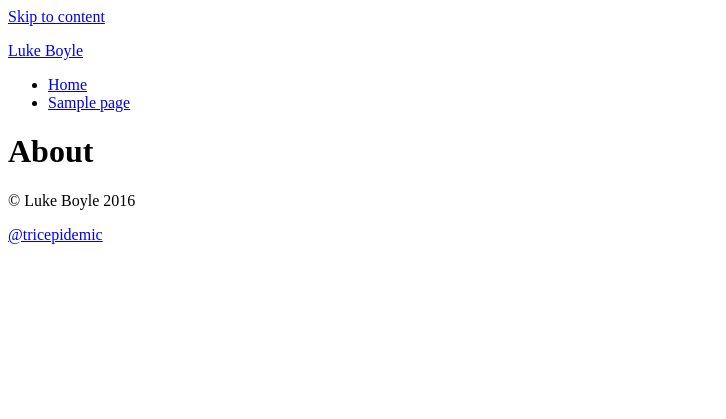
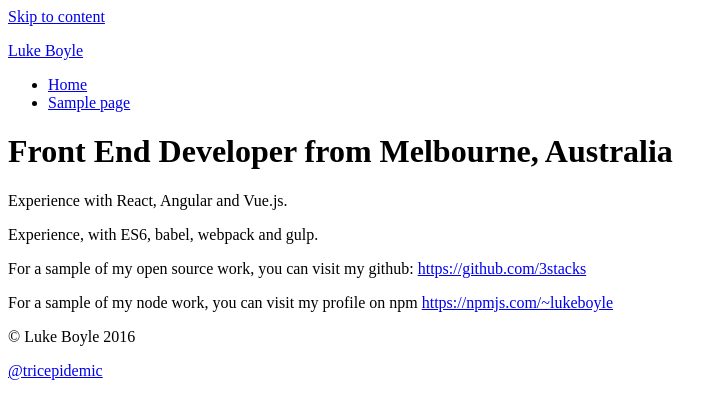
Before and after one commit to 3stacks/lukeboyle.com, a WordPress theme: template web/app/themes/lukeboyle/page-about.php in a window 1280 px wide. Shown: the top 419 px of the page, without its empty margins (0-726 px from the left). Run offline with PHP 8.4 and a stand-in for WordPress, Linux system fonts and the light colour scheme; the site name, menu and one post (Sample post) are stand-ins, and other content is empty; some libraries are stand-ins or nearby versions.

Commit message:
chore: add copy for about page

```diff
--- a/web/app/themes/lukeboyle/page-about.php
+++ b/web/app/themes/lukeboyle/page-about.php
@@ -1,87 +1,21 @@
 <?php get_header(); ?>
-
-<div class="home-head-banner">
-    <h1 aria-hidden="true">
-        About
-    </h1>
-</div>
-<main id="main" class="site-main">
-    <?php if(get_field('home_technologies')) { ?>
-        <div class="technologies-block">
-            <div class="max-width-container">
-                <h2 class="technologies-block--title">
-                    Technologies
-                </h2>
-                <ul>
-                    <?php foreach (get_field('home_technologies') as $item) { ?>
-                        <li>
-                            <?php echo $item['technology']; ?>
-                        </li>
-                    <?php } ?>
-                </ul>
-            </div>
-        </div>
-    <?php } ?>
+<main id="main" class="about-main">
     <div class="max-width-container">
-        <?php if(get_field('home_featured_project')) { ?>
-            <div class="latest-project-block">
-                <h2 class="latest-project-block--title">
-                    Latest Project
-                </h2>
-                <div class="latest-project-block--project">
-                    <?php $project = get_field('home_featured_project'); ?>
-                    <h3 class="latest-project-block--project--title">
-                        <?php echo $project->post_title; ?>
-                    </h3>
-                    <div class="latest-project-block--project--snippet">
-                        <?php echo get_field('portfolio_snippet', $project->ID); ?>
-                    </div>
-                    <a class="button primary" href="<?php echo $project->guid ?>">
-                        Read More
-                    </a>
-                </div>
-            </div>
-        <?php } ?>
-        <?php if(get_field('home_npm_packages')) { ?>
-            <div class="npm-packages-block">
-                <h2 class="npm-packages-block--title">
-                    Open Source
-                </h2>
-                <p class="npm-packages-block--text">
-                    I'm an advocate for open source. All of my projects are under the MIT license.
-                    You can find some of my work on NPM (below).
-                </p>
-                <ul>
-                    <?php foreach (get_field('home_npm_packages') as $item) { ?>
-                        <li>
-                            <a href="<?php echo $item['link'] ?>" target="_blank" title="Find '<?php echo $item['name']; ?>' package on NPM">
-                                <?php echo $item['name']; ?>
-                            </a>
-                        </li>
-                    <?php } ?>
-                </ul>
-            </div>
-        <?php } ?>
-        <?php if(get_field('home_featured_blog_post')) { ?>
-            <div class="featured-blog-post-block">
-                <?php $post = get_field('home_featured_blog_post'); ?>
-                <h2 class="featured-blog-post-block--title">
-                    Featured Blog Post
-                </h2>
-                <p class="featured-blog-post-block--post-name">
-                    <?php echo $post->post_title; ?>
-                </p>
-                <div class="featured-blog-post-block--post-image">
-                    <?php echo get_the_post_thumbnail($post->ID, 'medium'); ?>
-                </div>
-                <p>
-                    <a class="button primary" href="<?php echo $post->guid; ?>">
-                        Read more
-                    </a>
-                </p>
-            </div>
-        <?php } ?>
+        <h1>
+            Front End Developer from Melbourne, Australia
+        </h1>
+        <p>
+            Experience with React, Angular and Vue.js.
+        </p>
+        <p>
+            Experience, with ES6, babel, webpack and gulp.
+        </p>
+        <p>
+            For a sample of my open source work, you can visit my github: <a href="https://github.com/3stacks">https://github.com/3stacks</a>
+        </p>
+        <p>
+            For a sample of my node work, you can visit my profile on npm <a href="https://npmjs.com/~lukeboyle">https://npmjs.com/~lukeboyle</a>
+        </p>
     </div>
 </main>
-
 <?php get_footer(); ?>
```
